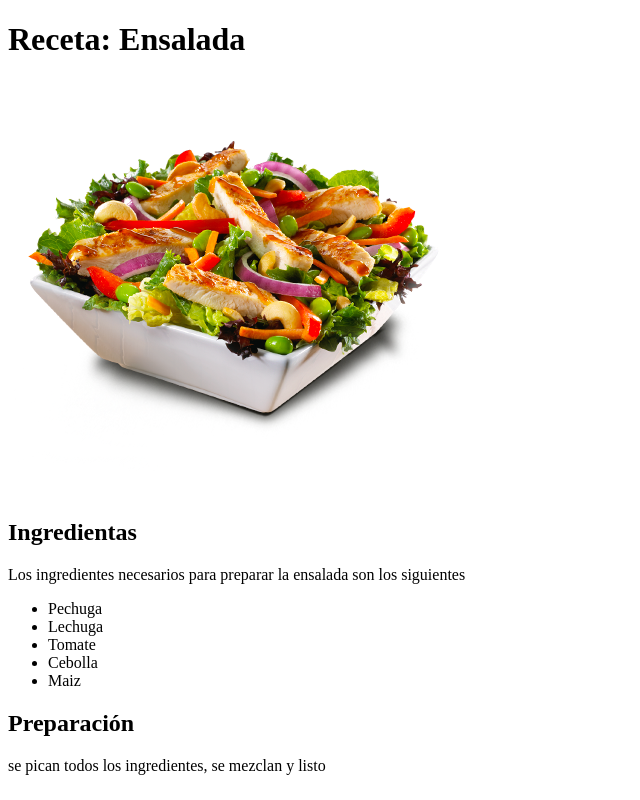
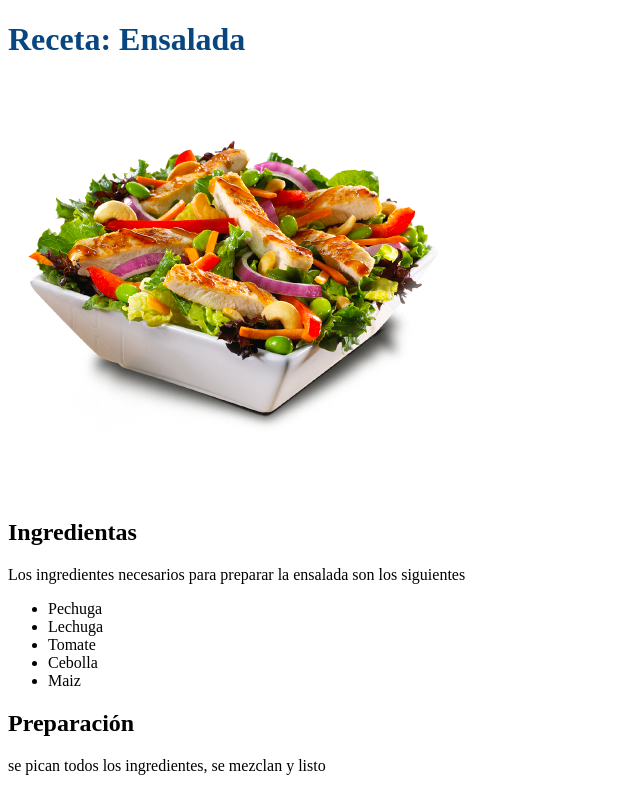
Before and after one commit to camicodemaker/aspirantes-mir-html-y-css, a plain HTML site: page ejercicio1-html-y-css/index.html in a window 1280 px wide. Shown: the whole page, without its empty margins (0-640 px from the left). Drawn offline with Linux system fonts and the light colour scheme; files whose address does not match are found by name.

Commit message:
agraga el cuerpo html del segundo ejercicio

```diff
--- /dev/null
+++ b/ejercicio1-html-y-css/estilos.css
@@ -0,0 +1,3 @@
+.title{
+ color: rgb(8, 70, 128);
+}
--- a/ejercicio1-html-y-css/index.html
+++ b/ejercicio1-html-y-css/index.html
@@ -5,9 +5,10 @@
     <meta http-equiv="X-UA-Compatible" content="IE=edge">
     <meta name="viewport" content="width=device-width, initial-scale=1.0">
     <title>Mi Receta</title>
+    <link rel="stylesheet" href="estilos.css">
 </head>
 <body>
-    <h1>Receta: Ensalada</h1>
+    <h1 class="title">Receta: Ensalada</h1>
     <img src="salad.png" alt="salad">
     <h2>Ingredientas</h2>
     <p>Los ingredientes necesarios para preparar la ensalada son los siguientes</p>
```
Also changed, not shown: ejercicio1-html-y-css/salad.png (renamed from salad.png).
